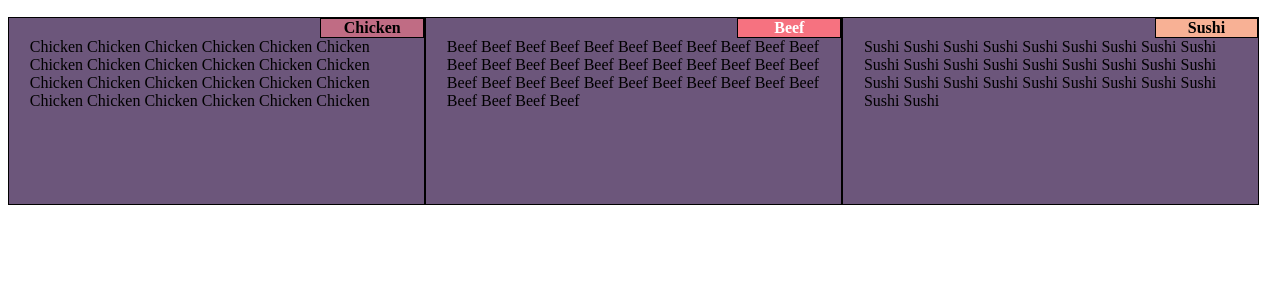
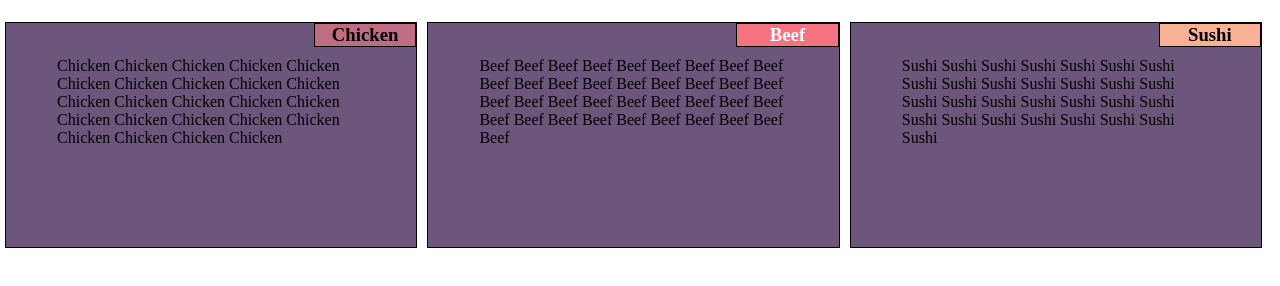
Before and after one commit to makartsevaelena/makartsevaelena.github.io, a plain HTML site: page menu_restaurant/index.html in a window 1280 px wide. Shown: the part 60-346 px from the top of the page. Drawn offline with Linux system fonts and the light colour scheme.

Commit message:
completed

```diff
--- a/menu_restaurant/index.html
+++ b/menu_restaurant/index.html
@@ -13,16 +13,22 @@
     <main>
         <div class="row">
             <div class="container col-lg-4 col-md-6 col-sm-12">
-                <h4 class="chicken_title">Chicken</h4>
-                <p class="chicken_body">Chicken Chicken Chicken Chicken Chicken Chicken Chicken Chicken Chicken Chicken Chicken Chicken Chicken Chicken Chicken Chicken Chicken Chicken Chicken Chicken Chicken Chicken Chicken Chicken </p>
+                <div class="content">
+                    <h3 class="chicken_title">Chicken</h4>
+                    <p class="chicken_body">Chicken Chicken Chicken Chicken Chicken Chicken Chicken Chicken Chicken Chicken Chicken Chicken Chicken Chicken Chicken Chicken Chicken Chicken Chicken Chicken Chicken Chicken Chicken Chicken </p>
+                </div>
             </div>
             <div class="container col-lg-4 col-md-6 col-sm-12">
-                <h4 class="beef_title">Beef</h4>
-                <p class="beef_body">Beef Beef Beef Beef Beef Beef Beef Beef Beef Beef Beef Beef Beef Beef Beef Beef Beef Beef Beef Beef Beef Beef Beef Beef Beef Beef Beef Beef Beef Beef Beef Beef Beef Beef Beef Beef Beef </p>
+                <div class="content">
+                    <h3 class="beef_title">Beef</h4>
+                    <p class="beef_body">Beef Beef Beef Beef Beef Beef Beef Beef Beef Beef Beef Beef Beef Beef Beef Beef Beef Beef Beef Beef Beef Beef Beef Beef Beef Beef Beef Beef Beef Beef Beef Beef Beef Beef Beef Beef Beef </p>
+                </div>
             </div>
             <div class="container col-lg-4 col-md-12 col-sm-12">
-                <h4 class="sushi_title">Sushi</h4>
-                <p class="sushi_body">Sushi Sushi Sushi Sushi Sushi Sushi Sushi Sushi Sushi Sushi Sushi Sushi Sushi Sushi Sushi Sushi Sushi Sushi Sushi Sushi Sushi Sushi Sushi Sushi Sushi Sushi Sushi Sushi Sushi </p>
+                <div class="content">
+                    <h3 class="sushi_title">Sushi</h4>
+                    <p class="sushi_body">Sushi Sushi Sushi Sushi Sushi Sushi Sushi Sushi Sushi Sushi Sushi Sushi Sushi Sushi Sushi Sushi Sushi Sushi Sushi Sushi Sushi Sushi Sushi Sushi Sushi Sushi Sushi Sushi Sushi </p>
+                </div>
             </div>
         </div>
     </main>
--- a/menu_restaurant/style_menu_restaurant.css
+++ b/menu_restaurant/style_menu_restaurant.css
@@ -1,5 +1,7 @@
 * {
     box-sizing: border-box;
+    margin: 0;
+    padding: 0;
 }
 
 h1 {
@@ -12,13 +14,14 @@ h1 {
     width: 100%;
 }
 
-.container {
+.content {
+    margin: 5px;
+    position: relative;
+    border: 1px solid #000000;
     background-color: #6c567b;
-    border: 1px solid #000000;
+
 }
-
-h4 {
-    margin: 0;
+h3 {
     text-align: center;
     color: #000000;
     background-color: #c06c84;
@@ -43,8 +46,9 @@ h4 {
 }
 
 p {
-    width: 90%;
-    height: 150px;
+    padding: 10px;
+    width: 80%;
+    height: 200px;
     margin-right: auto;
     margin-left: auto;
     clear: right;
```
